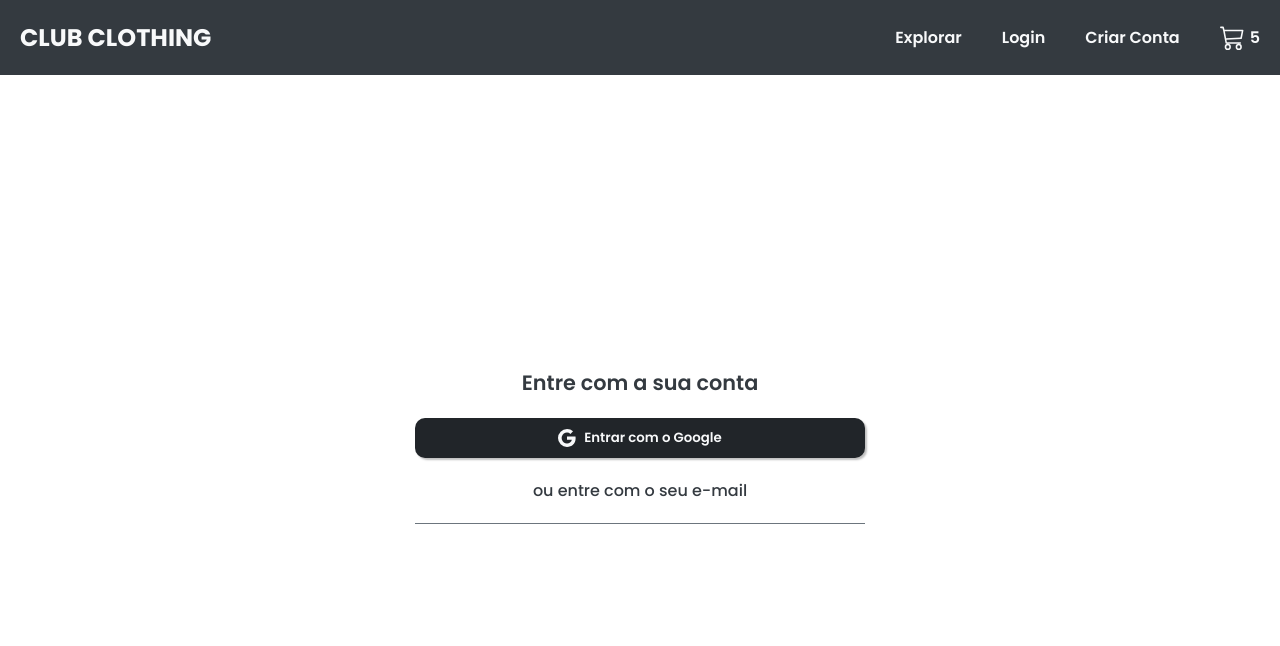
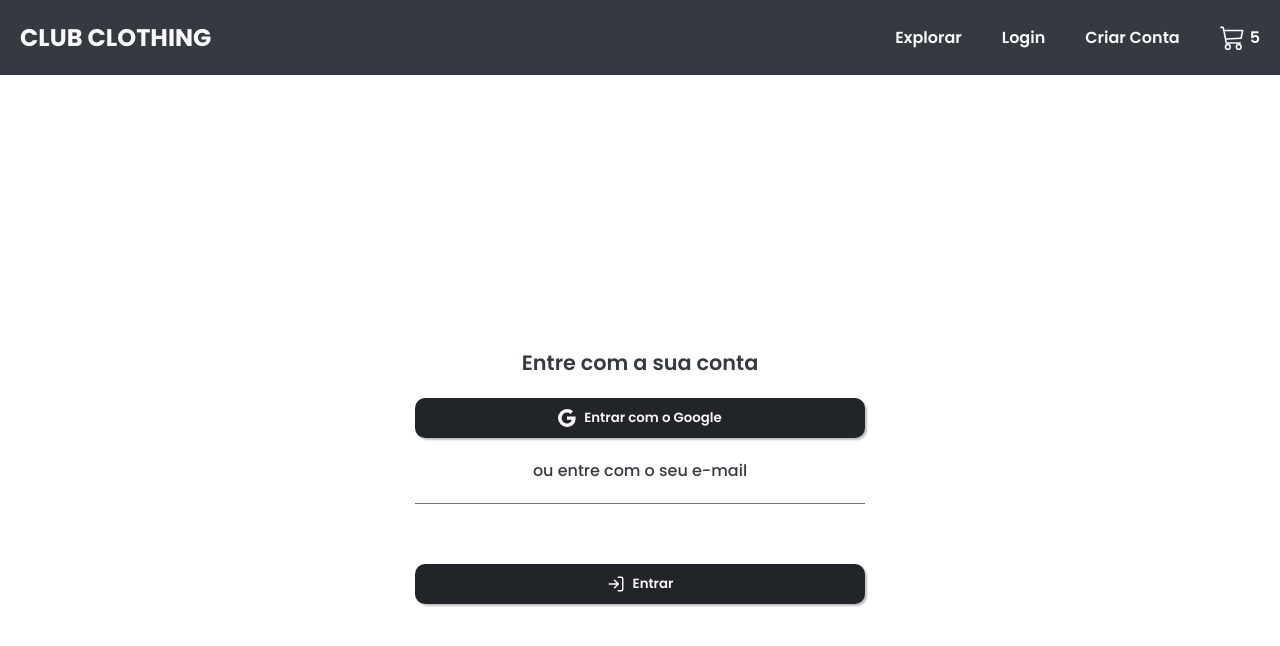
Before and after one commit to m45marcelo/CLUB_ECOMMERCE-FRONTEND, a React (Vite) app: page /login in a window 1280 px wide. Shown: the top 646 px of the page. Built offline with nearby package versions, Linux system fonts and the light colour scheme.

Commit message:
feat: add Custom Button to Login Page

```diff
--- a/src/components/Custom_Button/Custom_Button.component.tsx
+++ b/src/components/Custom_Button/Custom_Button.component.tsx
@@ -1,4 +1,6 @@
 import React, { ButtonHTMLAttributes, FunctionComponent, ReactNode } from "react";
+
+// Styles
 import { CustomButtonContainer, IconContainer } from "./Custom_Button.styles";
 
 interface CustomButtonProps extends ButtonHTMLAttributes<HTMLButtonElement> {
--- a/src/components/Header/Header.componet.tsx
+++ b/src/components/Header/Header.componet.tsx
@@ -1,6 +1,9 @@
 import { BsCart3 } from 'react-icons/bs';
 
+//Styles
 import { HeaderContainer, HeaderItem, HeaderItems, HeaderTitle } from './Header.styled';
+
+//States
 import { useNavigate } from 'react-router-dom';
 
 const Header = () =>{
--- a/src/pages/Login/login.page.tsx
+++ b/src/pages/Login/login.page.tsx
@@ -1,6 +1,11 @@
-import { BsGoogle } from "react-icons/bs"
+import { BsGoogle } from "react-icons/bs";
+import { FiLogIn } from "react-icons/fi";
+
+//Components
 import CustomButton from "../../components/Custom_Button/Custom_Button.component"
 import Header from "../../components/Header/Header.componet"
+
+//styles
 import { LoginContainer, LoginContent, LoginHeadline, LoginInputContainer, LoginSubtitle } from "./login.styles"
 
 const LoginPage = () => {
@@ -11,10 +16,13 @@
             <LoginContent>
             <LoginHeadline>Entre com a sua conta</LoginHeadline>
             <CustomButton startIcon={<BsGoogle size={18}/>}>Entrar com o Google</CustomButton>
+
             <LoginSubtitle>ou entre com o seu e-mail</LoginSubtitle>
 
             <LoginInputContainer>{/* Email input */}</LoginInputContainer>
             <LoginInputContainer>{/* Password input */}</LoginInputContainer>
+
+            <CustomButton startIcon={<FiLogIn size={18}/>}>Entrar</CustomButton>
             </LoginContent>
         </LoginContainer>
     </>
```
